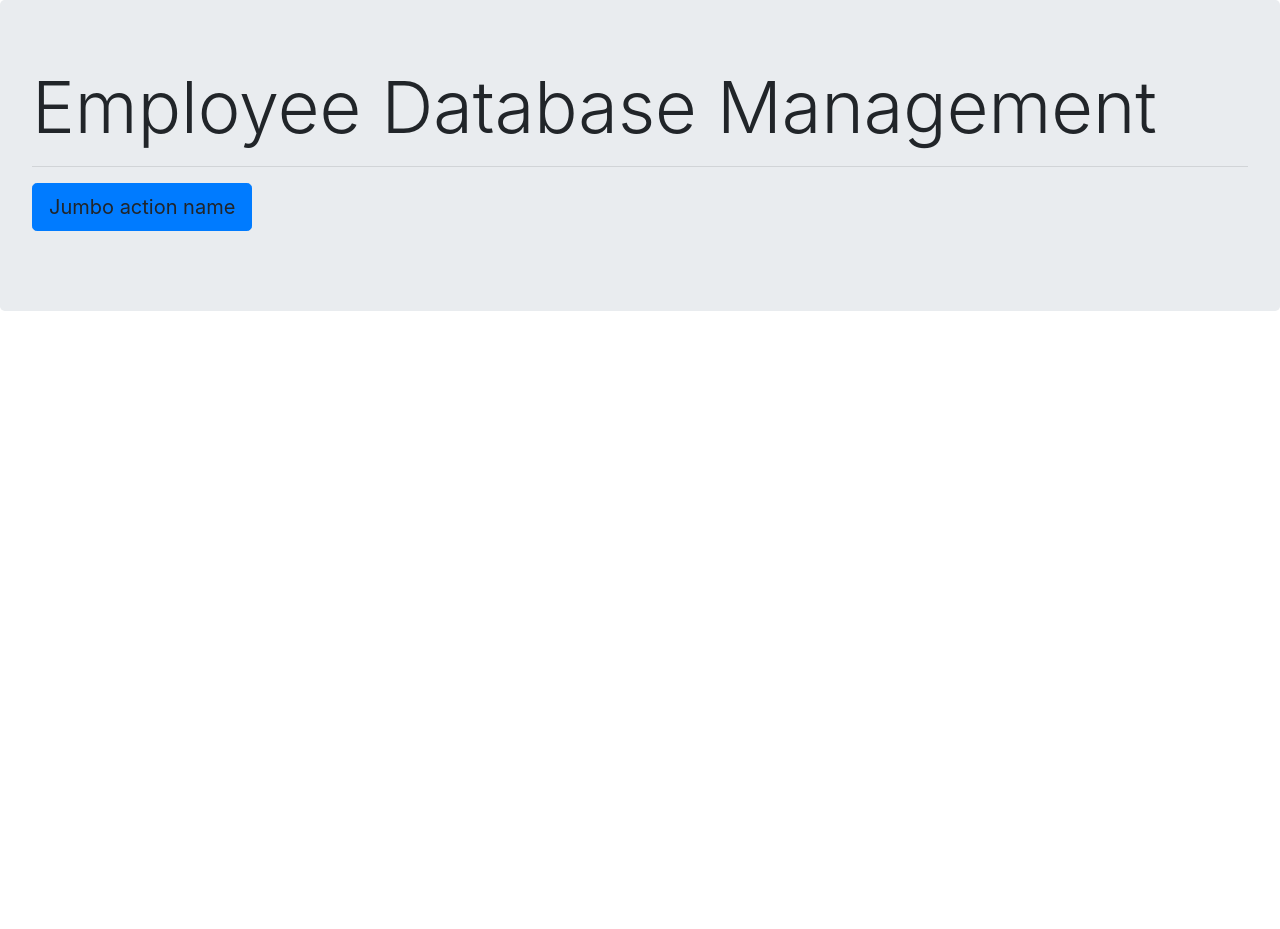
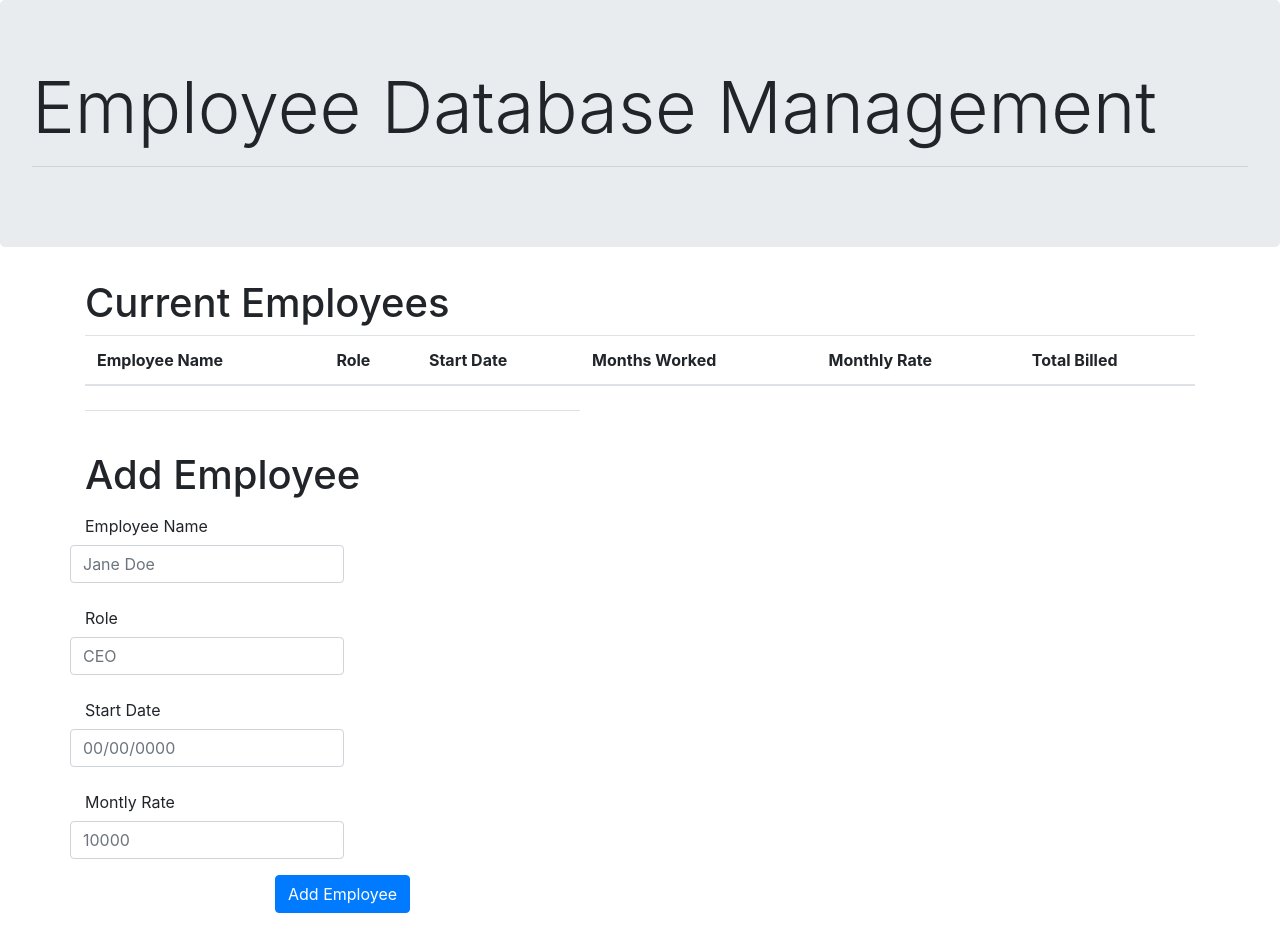
Before and after one commit to asmith7531/Employee-data-management, a plain HTML site: page index.html in a window 1280 px wide. Before the commit the page ends 800 px from the top, so only its background shows below. Drawn offline with nearby package versions, Linux system fonts and the light colour scheme.

Commit message:
its pretty now

```diff
--- a/assets/style.css
+++ b/assets/style.css
@@ -0,0 +1,8 @@
+.container{
+  justify-content: space-between;
+
+}
+.form{
+  justify-content: left;
+  display: -moz-stack;
+}
--- a/index.html
+++ b/index.html
@@ -1,24 +1,104 @@
 <!DOCTYPE html>
 
-<!--[if gt IE 8]><!--> <html class="no-js"> <!--<![endif]-->
+<!--[if gt IE 8]><!-->
+<html class="no-js">
+  <!--<![endif]-->
   <head>
-    <meta charset="utf-8">
-    <meta http-equiv="X-UA-Compatible" content="IE=edge">
+    <meta charset="utf-8" />
+    <meta http-equiv="X-UA-Compatible" content="IE=edge" />
     <title></title>
-    <meta name="description" content="">
-    <meta name="viewport" content="width=device-width, initial-scale=1">
-    <link rel = "stylesheet" href="https://stackpath.bootstrapcdn.com/bootstrap/4.3.1/css/bootstrap.min.css">
-    <link rel="stylesheet" href="assets/style.css">
+    <meta name="description" content="" />
+    <meta name="viewport" content="width=device-width, initial-scale=1" />
+    <link
+      rel="stylesheet"
+      href="https://stackpath.bootstrapcdn.com/bootstrap/4.3.1/css/bootstrap.min.css"
+    />
+    <link rel="stylesheet" href="assets/style.css" />
   </head>
   <body>
     <div class="jumbotron">
       <h1 class="display-3">Employee Database Management</h1>
       <p class="lead"></p>
-     <hr class="my-2">
+      <hr class="my-2" />
       <p></p>
       <p class="lead">
-       <a class="btn btn-primary btn-lg"  role="button">Jumbo action name</a>
+
       </p>
+    </div>
+    <div class="container">
+      <div class="title"><h1>Current Employees</h1></div>
+      <table class="table">
+        <thead>
+          <tr>
+            <th>Employee Name</th>
+            <th>Role</th>
+            <th>Start Date</th>
+            <th>Months Worked</th>
+            <th>Monthly Rate</th>
+            <th>Total Billed</th>
+          </tr>
+        </thead>
+        <tbody>
+          <tr>
+            <td scope="row"></td>
+            <td></td>
+            <td></td>
+          </tr>
+          <tr>
+            <td scope="row"></td>
+            <td></td>
+            <td></td>
+          </tr>
+        </tbody>
+      </table>
+    </div>
+    <div class="container">
+      <form>
+
+        <div class="form">
+        <div>
+        <h1>Add Employee</h1>
+        <label for="inputName" class="col-sm-1-12 col-form-label">Employee Name</label>
+        <div class="form-group row">
+          <div class="col-sm-1-12">
+            <input type="text" class="form-control" name="inputName" id="inputName" placeholder="Jane Doe">
+          </div>
+      </div>
+      <div>
+          <label for="inputName" class="col-sm-1-12 col-form-label">Role</label>
+            <div class="form-group row">
+                <div class="col-sm-1-12">
+                  <input type="text" class="form-control" name="inputName" id="inputName" placeholder="CEO">
+                </div>
+              </div>
+             </div>
+             <div>
+      <div>
+        <label for="inputName" class="col-sm-1-12 col-form-label">Start Date</label>
+          <div class="form-group row">
+              <div class="col-sm-1-12">
+                <input type="text" class="form-control" name="inputName" id="inputName" placeholder="00/00/0000">
+              </div>
+            </div>
+           </div>
+           <div>
+             <label for="inputName" class="col-sm-1-12 col-form-label">Montly Rate</label>
+              <div class="form-group row">
+                  <div class="col-sm-1-12">
+                    <input type="text" class="form-control" name="inputName" id="inputName" placeholder="10000">
+                  </div>
+                </div>
+                </div>
+
+
+
+      </div>
+        <div class="form-group row">
+          <div class="offset-sm-2 col-sm-10">
+            <button type="submit" class="btn btn-primary">Add Employee</button>
+          </div>
+        </div>
+      </form>
     </div>
     <script src="https://ajax.googleapis.com/ajax/libs/jquery/3.3.1/jquery.min.js"></script>
     <script src="https://www.gstatic.com/firebasejs/5.9.2/firebase.js"></script>
```
Lines whose indentation alone changed are shown as unchanged.
